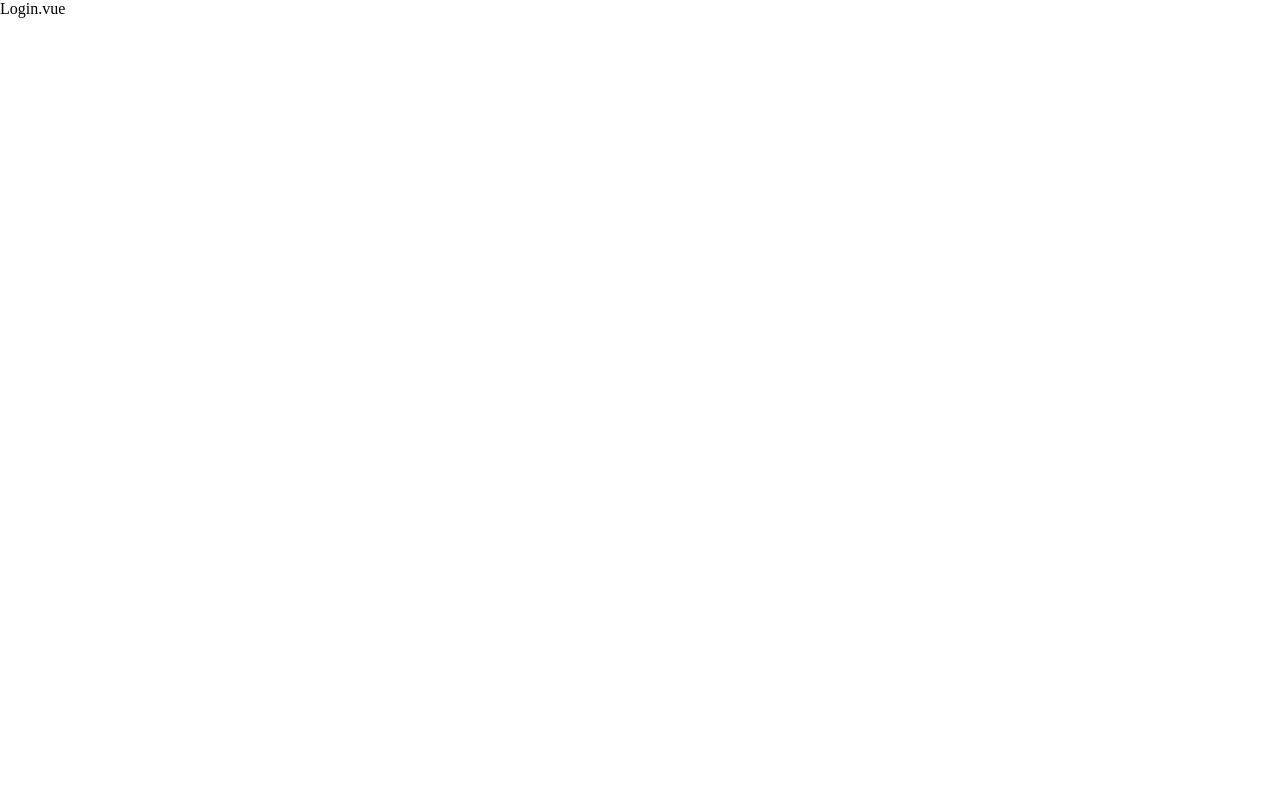
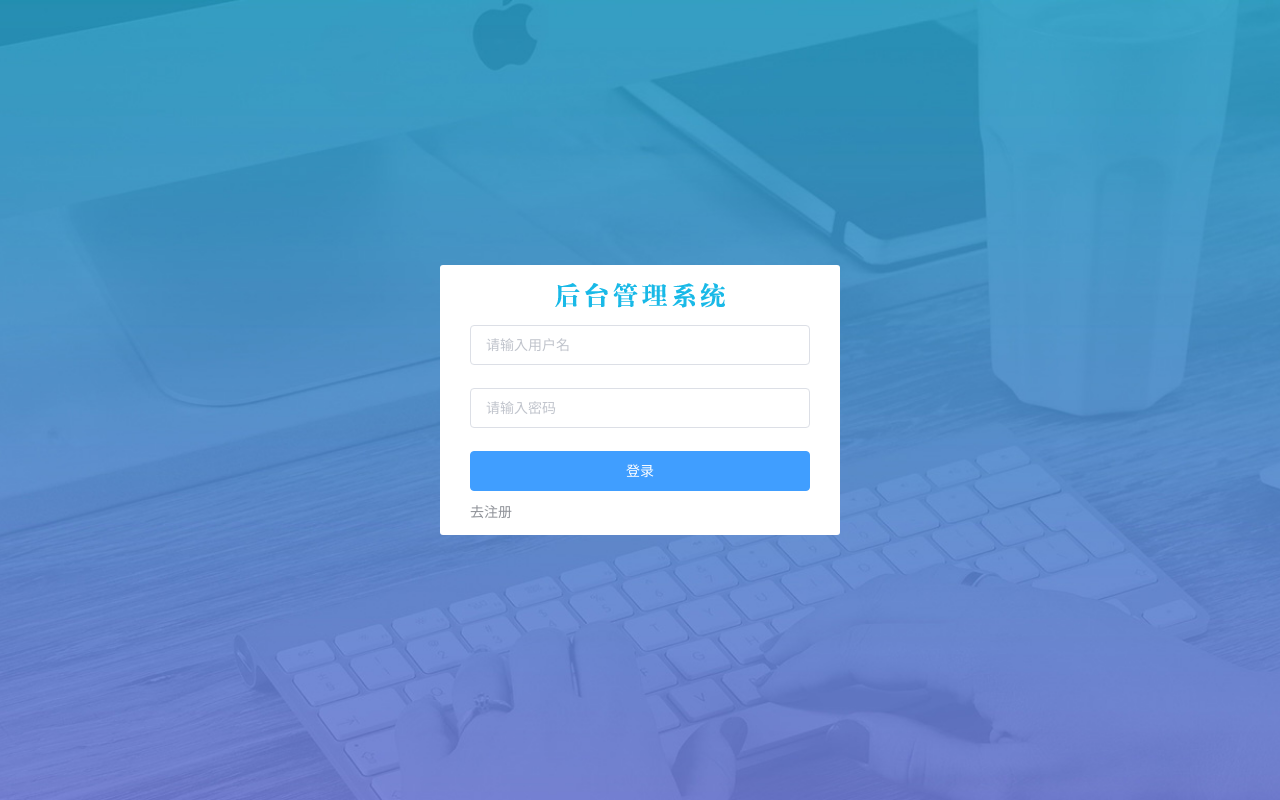
Before and after one commit to DouYingc/vue-event, a Vue app: page /#/login in a window 1280 px wide. Built offline with nearby package versions, Linux system fonts and the light colour scheme.

Commit message:
登录页面布局以及功能实现

```diff
--- a/package.json
+++ b/package.json
@@ -13,7 +13,8 @@
     "element-ui": "^2.15.10",
     "vue": "^2.6.14",
     "vue-router": "^3.5.1",
-    "vuex": "^3.6.2"
+    "vuex": "^3.6.2",
+    "vuex-persistedstate": "3.2.1"
   },
   "devDependencies": {
     "@babel/core": "^7.12.16",
--- a/src/api/index.js
+++ b/src/api/index.js
@@ -16,3 +16,19 @@
     }
   })
 }
+
+/**
+ * 登录接口
+ * @param {*} param0 {username: 用户名, password: 密码 }
+ * @returns Promise对象
+ */
+export const loginAPI = ({ username, password }) => {
+  return request({
+    url: '/api/login',
+    method: 'POST',
+    data: {
+      username,
+      password
+    }
+  })
+}
--- a/src/router/index.js
+++ b/src/router/index.js
@@ -4,6 +4,10 @@
 Vue.use(VueRouter)
 
 const routes = [
+  {
+    path: '/',
+    redirect: '/login'
+  },
   {
     path: '/reg',
     component: () => import('@/views/register')
--- a/src/store/index.js
+++ b/src/store/index.js
@@ -1,17 +1,25 @@
 import Vue from 'vue'
 import Vuex from 'vuex'
+import createPersistedState from 'vuex-persistedstate'
 
 Vue.use(Vuex)
 
 export default new Vuex.Store({
   state: {
+    // 存储登录成功后得到的 token
+    token: ''
   },
   getters: {
   },
   mutations: {
+    // 更新 token 的 mutation 函数
+    updateToken (state, val) {
+      state.token = val
+    }
   },
   actions: {
   },
   modules: {
-  }
+  },
+  plugins: [createPersistedState()]
 })
--- a/src/views/login/index.vue
+++ b/src/views/login/index.vue
@@ -1,11 +1,107 @@
 <template>
-  <div>Login.vue</div>
+  <!-- 登录页面的整体盒子 -->
+  <div class="login-container">
+    <!-- 登录的盒子 -->
+    <div class="login-box">
+      <!-- 标题的盒子 -->
+      <div class="title-box"></div>
+      <!-- 登录的表单区域 -->
+      <el-form :model="loginForm" :rules="loginRules" ref="loginRef">
+        <!-- 用户名 -->
+        <el-form-item prop="username">
+          <el-input v-model="loginForm.username" placeholder="请输入用户名"></el-input>
+        </el-form-item>
+        <!-- 密码 -->
+        <el-form-item prop="password">
+          <el-input v-model="loginForm.password" type="password" placeholder="请输入密码"></el-input>
+        </el-form-item>
+        <el-form-item>
+          <el-button type="primary" class="btn-login" @click="loginFn()">登录</el-button>
+          <el-link type="info" @click="$router.push('/reg')">去注册</el-link>
+        </el-form-item>
+      </el-form>
+    </div>
+  </div>
 </template>
 
 <script>
+  import { loginAPI } from '@/api'
+  import { mapMutations } from 'vuex'
   export default {
-    name: 'my-login'
+    name: 'my-login',
+    data () {
+      return {
+        // 登录表单的数据对象
+        loginForm: {
+          username: '',
+          password: ''
+        },
+        // 登录表单的验证规则对象
+        loginRules: {
+          username: [
+            { required: true, message: '请输入用户名', trigger: 'blur' },
+            { pattern: /^[a-zA-Z0-9]{1,10}$/, message: '用户名必须是1-10的字母数字', trigger: 'blur' }
+          ],
+          password: [
+            { required: true, message: '请输入密码', trigger: 'blur' },
+            { pattern: /^\S{6,15}$/, message: '密码必须是6-15的非空字符', trigger: 'blur' }
+          ]
+        }
+      }
+    },
+    methods: {
+      ...mapMutations(['updateToken']),
+      // 登录的点击事件
+      loginFn () {
+        this.$refs.loginRef.validate(async valid => {
+          if (valid) {
+            // console.log(this.loginForm)
+            const { data: res } = await loginAPI(this.loginForm)
+            // console.log(res)
+            if (res.code === 0) {
+              // 登录成功
+              this.$message.success(res.message)
+              // 将 token 字符串保存到 vuex 中
+              this.updateToken(res.token)
+            } else {
+              // 登录失败
+              return this.$message.error(res.message)
+            }
+          } else {
+            return false
+          }
+        })
+      }
+    }
   }
 </script>
 
-<style lang="less" scoped></style>
+<style lang="less" scoped>
+  .login-container {
+    background: url('../../assets/images/login_bg.jpg') center;
+    background-size: cover;
+    height: 100%;
+
+    .login-box {
+      width: 400px;
+      height: 270px;
+      background-color: #fff;
+      border-radius: 3px;
+      position: absolute;
+      left: 50%;
+      top: 50%;
+      transform: translate(-50%, -50%);
+      padding: 0 30px;
+      box-sizing: border-box;
+
+      .title-box {
+        height: 60px;
+        background: url('../../assets/images/login_title.png') center no-repeat;
+      }
+
+      .btn-login {
+        width: 100%;
+      }
+    }
+  }
+</style>
--- a/src/views/register/index.vue
+++ b/src/views/register/index.vue
@@ -18,7 +18,7 @@
         </el-form-item>
         <el-form-item>
           <el-button class="btn-reg" type="primary" @click="registerFn">注册</el-button>
-          <el-link type="info">去登录</el-link>
+          <el-link type="info" @click="$router.push('/login')">去登录</el-link>
         </el-form-item>
       </el-form>
     </div>
```
Also changed, not shown: 1 other file (tests, documents, lock files or other folders).
